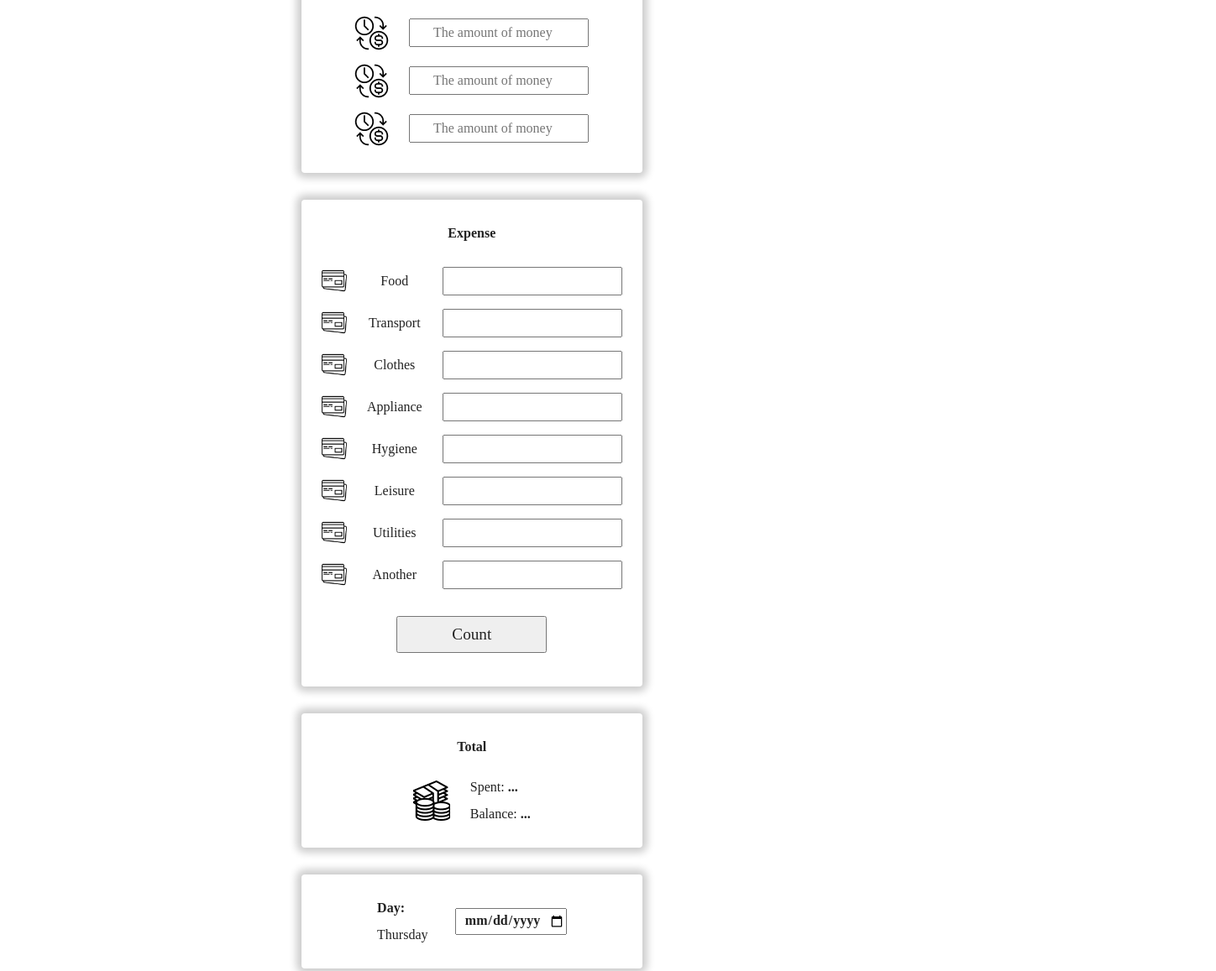
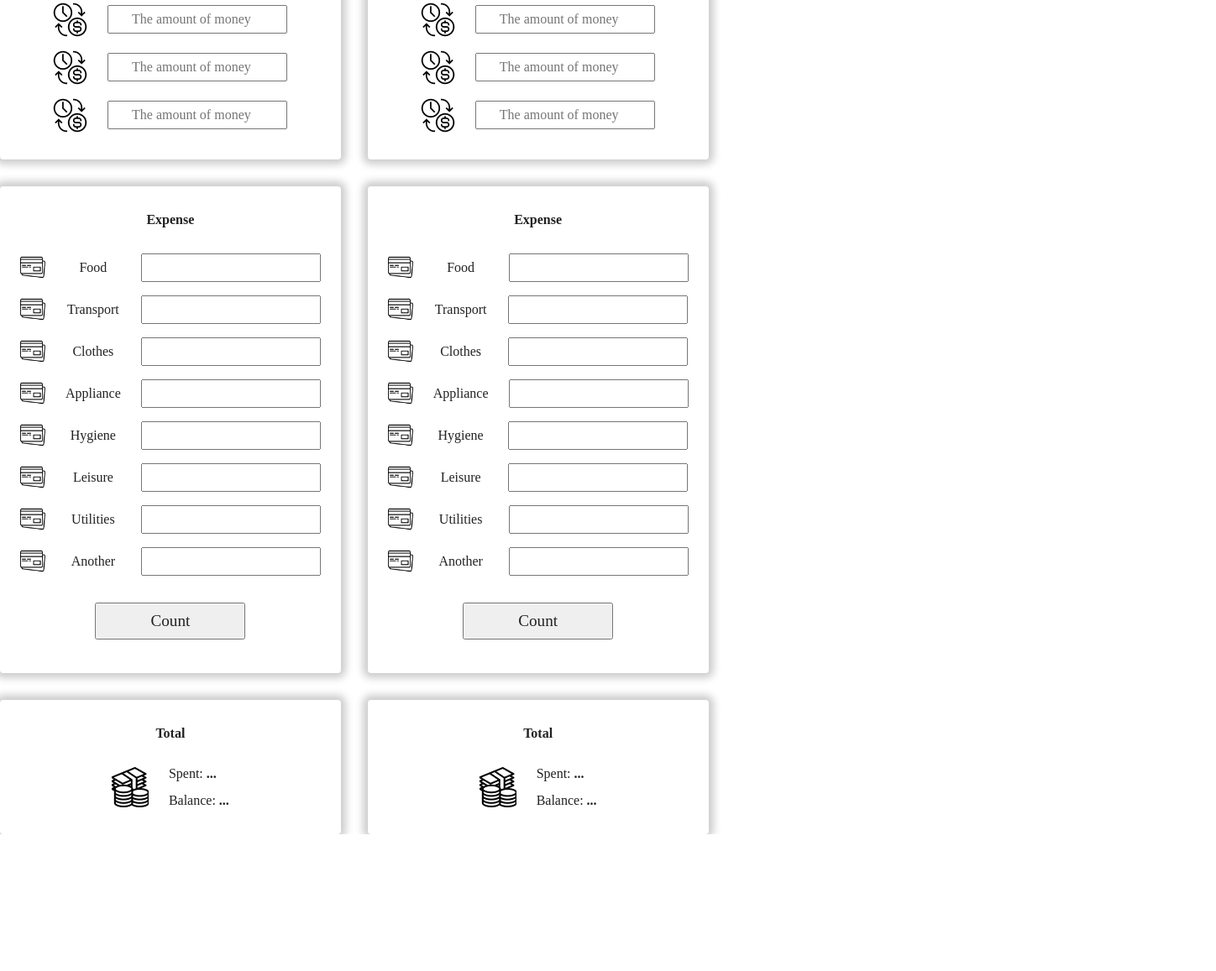
Before and after one commit to OlgaBuLL/JS_GroupProject, a website built with webpack: page index.html in a window 1280 px wide. Shown: the part 3859-5016 px from the top of the page at 84% size, 1448 px wide, since content can reach past the window. After the commit the page ends 4853 px from the top, so only its background shows below. Built offline with nearby package versions, Linux system fonts and the light colour scheme; a web font is replaced by a local one.

Commit message:
Изменения В контейнерах и JSON

```diff
--- a/assets/scripts/index.js
+++ b/assets/scripts/index.js
@@ -515,102 +515,13 @@ let weekDaysJson = `[
       "total": {
             "spent": "input",
             "balance": "input"}
-      },
-      {
-        "day": "Wednesday",
-        "date": "input",
-        "summ": "input",
-        "income": ["input", "input", "input"],
-        "expense": {
-            "food": "input",
-            "transport": "input",
-            "clothes": "input",
-            "appliance": "input",
-            "hygiene": "input",
-            "leisure": "input",
-            "utilities": "input",
-            "another": "input"},
-        "total": {
-              "spent": "input",
-              "balance": "input"}
-        },
-        {
-            "day": "Thursday",
-            "date": "input",
-            "summ": "input",
-            "income": ["input", "input", "input"],
-            "expense": {
-                "food": "input",
-                "transport": "input",
-                "clothes": "input",
-                "appliance": "input",
-                "hygiene": "input",
-                "leisure": "input",
-                "utilities": "input",
-                "another": "input"},
-            "total": {
-                  "spent": "input",
-                  "balance": "input"}
-            },
-            {
-                "day": "Friday",
-                "date": "input",
-                "summ": "input",
-                "income": ["input", "input", "input"],
-                "expense": {
-                    "food": "input",
-                    "transport": "input",
-                    "clothes": "input",
-                    "appliance": "input",
-                    "hygiene": "input",
-                    "leisure": "input",
-                    "utilities": "input",
-                    "another": "input"},
-                "total": {
-                      "spent": "input",
-                      "balance": "input"}
-                },
-                {
-                    "day": "Saturday",
-                    "date": "input",
-                    "summ": "input",
-                    "income": ["input", "input", "input"],
-                    "expense": {
-                        "food": "input",
-                        "transport": "input",
-                        "clothes": "input",
-                        "appliance": "input",
-                        "hygiene": "input",
-                        "leisure": "input",
-                        "utilities": "input",
-                        "another": "input"},
-                    "total": {
-                          "spent": "input",
-                          "balance": "input"}
-                    },
-                    {
-                        "day": "Sunday",
-                        "date": "input",
-                        "summ": "input",
-                        "income": ["input", "input", "input"],
-                        "expense": {
-                            "food": "input",
-                            "transport": "input",
-                            "clothes": "input",
-                            "appliance": "input",
-                            "hygiene": "input",
-                            "leisure": "input",
-                            "utilities": "input",
-                            "another": "input"},
-                        "total": {
-                              "spent": "input",
-                              "balance": "input"}
-                        }
+      }
+
   ]`;
 
 document.addEventListener("DOMContentLoaded", function (event) {
   let weekDays = JSON.parse(weekDaysJson);
-  console.log(weekDays);
+  //console.log(weekDays);
 
   let weekDaysContent = "";
   for (let weekDay of weekDays) {
@@ -748,3 +659,239 @@ document.addEventListener("DOMContentLoaded", function (event) {
     // }
   });
 });
+
+
+
+let weekDaysJson2 = `[
+    {
+      "day": "Wednesday",
+      "date": "input",
+      "summ": "input",
+      "income": ["input", "input", "input"],
+      "expense": {
+          "food": "input",
+          "transport": "input",
+          "clothes": "input",
+          "appliance": "input",
+          "hygiene": "input",
+          "leisure": "input",
+          "utilities": "input",
+          "another": "input"},
+      "total": {
+            "spent": "input",
+            "balance": "input"}
+      },
+      {
+          "day": "Thursday",
+          "date": "input",
+          "summ": "input",
+          "income": ["input", "input", "input"],
+          "expense": {
+              "food": "input",
+              "transport": "input",
+              "clothes": "input",
+              "appliance": "input",
+              "hygiene": "input",
+              "leisure": "input",
+              "utilities": "input",
+              "another": "input"},
+          "total": {
+                "spent": "input",
+                "balance": "input"}
+          },
+          {
+              "day": "Friday",
+              "date": "input",
+              "summ": "input",
+              "income": ["input", "input", "input"],
+              "expense": {
+                  "food": "input",
+                  "transport": "input",
+                  "clothes": "input",
+                  "appliance": "input",
+                  "hygiene": "input",
+                  "leisure": "input",
+                  "utilities": "input",
+                  "another": "input"},
+              "total": {
+                    "spent": "input",
+                    "balance": "input"}
+              },
+              {
+                  "day": "Saturday",
+                  "date": "input",
+                  "summ": "input",
+                  "income": ["input", "input", "input"],
+                  "expense": {
+                      "food": "input",
+                      "transport": "input",
+                      "clothes": "input",
+                      "appliance": "input",
+                      "hygiene": "input",
+                      "leisure": "input",
+                      "utilities": "input",
+                      "another": "input"},
+                  "total": {
+                        "spent": "input",
+                        "balance": "input"}
+                  },
+                  {
+                      "day": "Sunday",
+                      "date": "input",
+                      "summ": "input",
+                      "income": ["input", "input", "input"],
+                      "expense": {
+                          "food": "input",
+                          "transport": "input",
+                          "clothes": "input",
+                          "appliance": "input",
+                          "hygiene": "input",
+                          "leisure": "input",
+                          "utilities": "input",
+                          "another": "input"},
+                      "total": {
+                            "spent": "input",
+                            "balance": "input"}
+                      }
+]`;
+
+document.addEventListener("DOMContentLoaded", function (event) {
+  let weekDays = JSON.parse(weekDaysJson2);
+  //console.log(weekDays);
+
+  let weekDaysContent = "";
+  for (let weekDay of weekDays) {
+    weekDaysContent += `<div class="weekDay">
+  <div class="date-info box">
+      <div class="date"><span class="title">Day:</span>${weekDay.day}</div>
+      <div class="date"><input id="date" type="date"></div>
+  </div>
+
+  <div class="current-amount box">
+      <h3 class="title">Current Amount</h3>
+
+      <div>
+          <img src="./assets/images/cash-icon.png" alt="Cash">
+          <input type="number" id="money" placeholder="Money in my pocket...">
+      </div>
+  </div>
+
+  <div class="income box">
+      <h3 class="title">Income</h3>
+      <div>
+          <img src="./assets/images/income-icon.png" alt="Income">
+          <input type="number" id="income1" class="income-input" placeholder="The amount of money">
+      </div>
+      <div>
+          <img src="./assets/images/income-icon.png" alt="Income">
+          <input type="number" id="income2" class="income-input" placeholder="The amount of money">
+      </div>
+      <div>
+          <img src="./assets/images/income-icon.png" alt="Income">
+          <input type="number" id="income3" class="income-input" placeholder="The amount of money">
+      </div>
+  </div>
+
+  <div class="expense box">
+      <h3 class="title">Expense</h3>
+      <div>
+          <img src="./assets/images/card-icon.png" alt="Card">
+          <label for="food">Food</label>
+          <input type="number" id="food" class="expense-input">
+      </div>
+
+      <div>
+          <img src="./assets/images/card-icon.png" alt="Card">
+          <label for="food">Transport</label>
+          <input type="number" id="transport" class="expense-input">
+      </div>
+
+      <div>
+          <img src="./assets/images/card-icon.png" alt="Card">
+          <label for="food">Clothes</label>
+          <input type="number" id="clothes" class="expense-input">
+      </div>
+
+      <div>
+          <img src="./assets/images/card-icon.png" alt="Card">
+          <label for="food">Appliance</label>
+          <input type="number" id="appliance" class="expense-input">
+      </div>
+
+      <div>
+          <img src="./assets/images/card-icon.png" alt="Card">
+          <label for="food">Hygiene</label>
+          <input type="number" id="hygiene" class="expense-input">
+      </div>
+
+      <div>
+          <img src="./assets/images/card-icon.png" alt="Card">
+          <label for="food">Leisure</label>
+          <input type="number" id="leisure" class="expense-input">
+      </div>
+
+      <div>
+          <img src="./assets/images/card-icon.png" alt="Card">
+          <label for="food">Utilities</label>
+          <input type="number" id="utilities" class="expense-input">
+      </div>
+
+      <div>
+          <img src="./assets/images/card-icon.png" alt="Card">
+          <label for="food">Another</label>
+          <input type="number" id="another" class="expense-input">
+      </div>
+      <button id="count">Count</button>
+
+  </div>
+
+  <div class="total-sum box">
+      <h3 class="title">Total</h3>
+      <div>
+          <img src="./assets/images/cash-icon.png" alt="Cash">
+          <div>
+              <div>Spent: <span id="spent"> ... </span></div>
+              <div>Balance: <span id="balance"> ... </span></div>
+          </div>
+      </div>
+  </div>
+</div>`;
+  }
+  document.querySelector(".weekday-info_2").innerHTML = weekDaysContent;
+
+  let countBtn = document.querySelector("#count");
+
+  countBtn.addEventListener("click", () => {
+    let date = document.querySelector("#date");
+    console.log(date.value);
+    let money = document.querySelector("#money");
+
+    let income = document.getElementsByClassName("income-input");
+    let incomes = 0;
+    for (let i = 0; i < income.length; i++) {
+      incomes += +income[i].value;
+    }
+
+    let expense = document.getElementsByClassName("expense-input");
+    let expenses = 0;
+    for (let i = 0; i < expense.length; i++) {
+      expenses += +expense[i].value;
+      console.log(expense[i].value);
+    }
+
+    let totalSpent = document.querySelector("#spent");
+    let totalBalance = document.querySelector("#balance");
+
+    totalSpent.innerHTML = Number(expenses) + " ＄";
+    totalBalance.innerHTML =
+      Number(money.value) + Number(incomes) - Number(expenses) + " ＄";
+
+    // let moneyArray = [];
+
+    // if (localStorage.getItem("date") !== null) {
+    //   moneyArray = JSON.parse(
+    //     localStorage.getItem("date", "summ", "income", "expense", "total")
+    //   );
+    // }
+  });
+});
--- a/assets/styles/scss/body.scss
+++ b/assets/styles/scss/body.scss
@@ -44,7 +44,9 @@ span {
   font-weight: bold;
 }
 .content {
-  display: flex;
+  display: grid;
+    grid-template-areas: "left-wrapper weekday-info calculator";
+    grid-template-columns: 1fr 2fr 1fr;
   column-gap: 2rem;
   padding: 1rem;
   margin-top: 4rem;
--- a/assets/styles/scss/calculator.scss
+++ b/assets/styles/scss/calculator.scss
@@ -1,6 +1,7 @@
 .calculator {
   // width: 100%;
   display: flex;
+  grid-area: calculator;
   flex-direction: column;
   align-items: center;
   row-gap: 2rem;
--- a/assets/styles/scss/container.scss
+++ b/assets/styles/scss/container.scss
@@ -1,5 +1,5 @@
 .container {
-  max-width: 1270px;
+  max-width: 1550px;
   margin: 0 auto;
   // border: 1px solid #8adacb;
 }
--- a/assets/styles/scss/registration.scss
+++ b/assets/styles/scss/registration.scss
@@ -1,5 +1,6 @@
 .left-wrapper {
   // width: 100%;
+  grid-area: left-wrapper;
 }
 
 .left-wrapper,
--- a/assets/styles/scss/weekday-info.scss
+++ b/assets/styles/scss/weekday-info.scss
@@ -1,8 +1,17 @@
 .weekday-info {
   // width: 100%;
-  display: flex;
-  flex-direction: column;
-  height: fit-content;
+  display: grid;
+  grid-area: weekday-info;
+  grid-template-columns: 1fr 1fr;
+  column-gap: 2rem ;
+  row-gap: 2rem;
+}
+.weekday-info_2 {
+  // width: 100%;
+  display: grid;
+  grid-area: weekday-info;
+  grid-template-columns: 1fr 1fr 1fr;
+  column-gap: 2rem ;
   row-gap: 2rem;
 }
 .weekDay {
--- a/index.html
+++ b/index.html
@@ -252,6 +252,8 @@
                 <input type="number" id="result" class="calculator-number" placeholder="Result">
             </div>
         </div>
+        <div class="weekday-info_2">
+        </div>
 
     </main>
     <footer class="footer">
```
Also changed, not shown: assets/styles/css/style.css, 2 other files.
